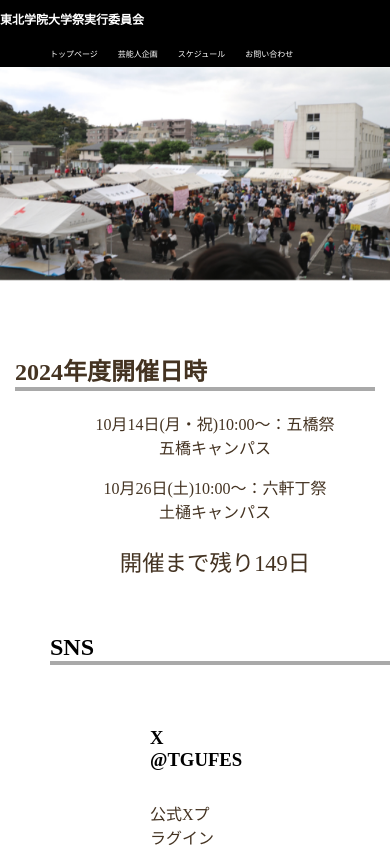
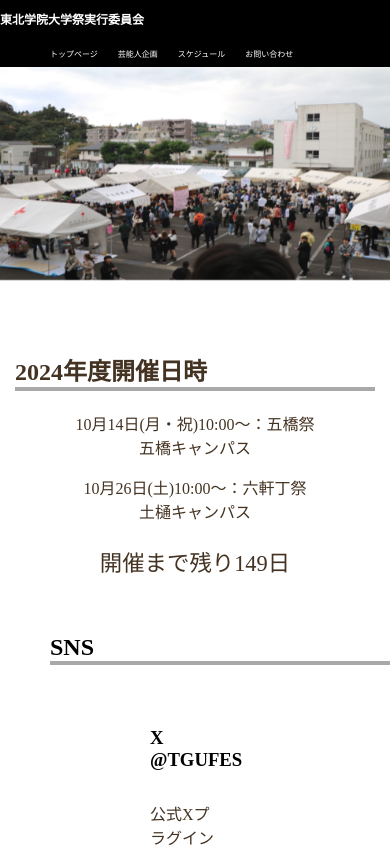
Before and after one commit to nobekawashuto/2024TGUFES, a Next.js app in the folder tgufes/: page / in a window 390 px wide. Shown: the top 847 px of the page. Built offline with nearby package versions, Linux system fonts and the light colour scheme; a web font is replaced by a local one.

Commit message:
スケジュールセクションのスマホの時に文字が中央に寄らない問題を修正しました

```diff
--- a/tgufes/src/components/schedule.tsx
+++ b/tgufes/src/components/schedule.tsx
@@ -17,11 +17,11 @@ const Schedule = (props: Props) => {
                 <h2 className='date-title'>2024年度開催日時</h2>
 
                 <div className='date'>
-                    <ul>10月14日(月・祝)10:00〜：五橋祭<br/>五橋キャンパス</ul>
-                    <ul>10月26日(土)10:00〜：六軒丁祭<br/>土樋キャンパス</ul>
+                    <ul className='date-detail'>10月14日(月・祝)10:00〜：五橋祭<br/>五橋キャンパス</ul>
+                    <ul className='date-detail'>10月26日(土)10:00〜：六軒丁祭<br/>土樋キャンパス</ul>
                 </div>
                 <div className='countdown'>
-                    <ul>開催まで残り{day}日</ul>
+                    <ul className='date-detail'>開催まで残り{day}日</ul>
                 </div>
             </div >
         </>
--- a/tgufes/src/styles/globals.css
+++ b/tgufes/src/styles/globals.css
@@ -194,8 +194,9 @@ a:hover::before {
 }
 
 .countdown {
-  font-size: 1.5rem;
+  font-size: 1.8rem;
   text-align: center;
+
 }
 
 
@@ -328,6 +329,9 @@ footer p {
   .countdown {
     font-size: 1.4rem;
   }
+  .date-detail{
+    padding-left: 0px;
+  }
 
   /*SNSセクション*/
   .sns {
```
